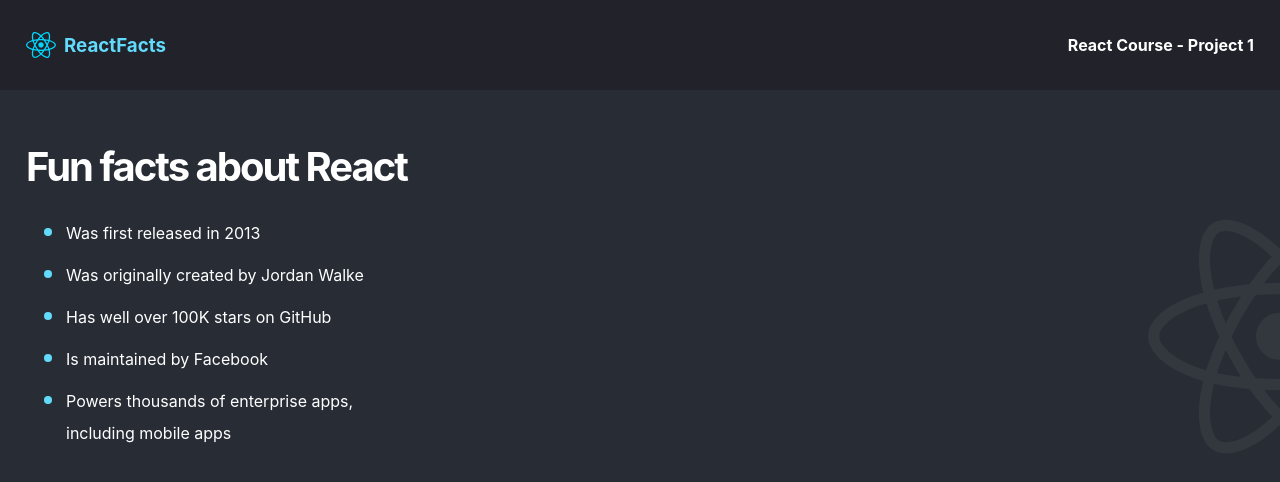
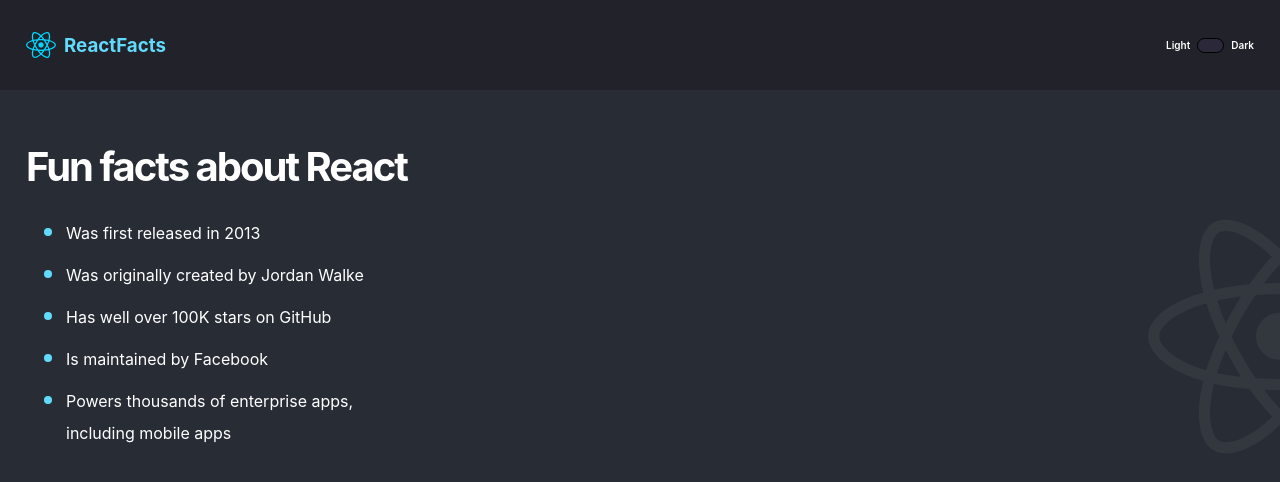
Before and after one commit to D4-Developer/learnReactJS-TS-Vite, a React (Vite) app in the folder app/: page / in a window 1280 px wide. Shown: the top 482 px of the page. Built offline with nearby package versions, Linux system fonts and the light colour scheme.

Commit message:
Initial commit- - module4-react-facts project.

```diff
--- a/app/src/module4-react-facts/App.css
+++ b/app/src/module4-react-facts/App.css
@@ -32,6 +32,30 @@
   color: #61DAFB;
 }
 
+.toggler {
+  display: flex;
+  align-items: center;
+}
+
+.toggler p {
+  font-size: 0.625rem;
+  font-weight: 600;
+}
+
+.toggler--slider {
+  width: 25px;
+  height: 13px;
+  background-color: #2B283A;
+  border-radius: 2rem;
+  margin-inline: 7px;
+  cursor: pointer;
+  display: flex;
+  justify-content: flex-start;
+  align-items: center;
+  border: 1px solid black;
+  box-sizing: content-box;
+}
+
 main {
   padding: 52px 26px;
   color: white;
--- a/app/src/module4-react-facts/components/Navbar.tsx
+++ b/app/src/module4-react-facts/components/Navbar.tsx
@@ -6,7 +6,16 @@
 				<h3 className="nav-logo-text" >ReactFacts</h3>
 			</div>
 			<div className="nav-right">
-                <h4>React Course - Project 1</h4>
+				<div className="toggler">
+					<p className="toggler--light">Light</p>
+					<div
+						className="toggler--slider"
+						onClick={props.toggleDarkMode}
+					>
+						<div className="toggler--slider--circle"></div>
+					</div>
+					<p className="toggler--dark">Dark</p>
+				</div>
 			</div>
 		</nav>
 	)
```
Lines whose indentation alone changed are shown as unchanged.
